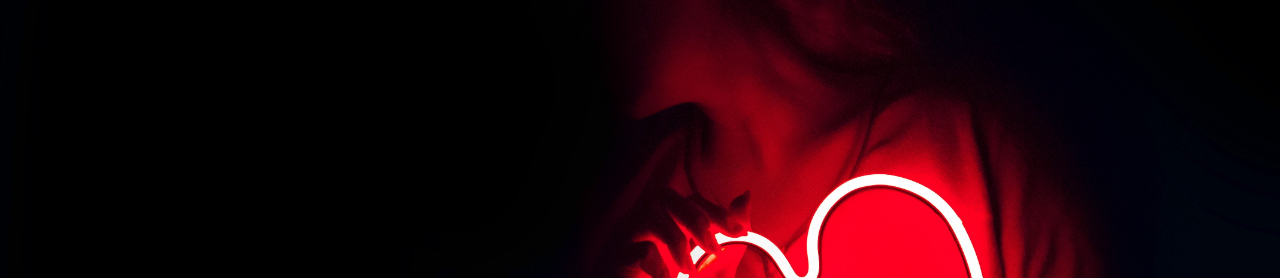
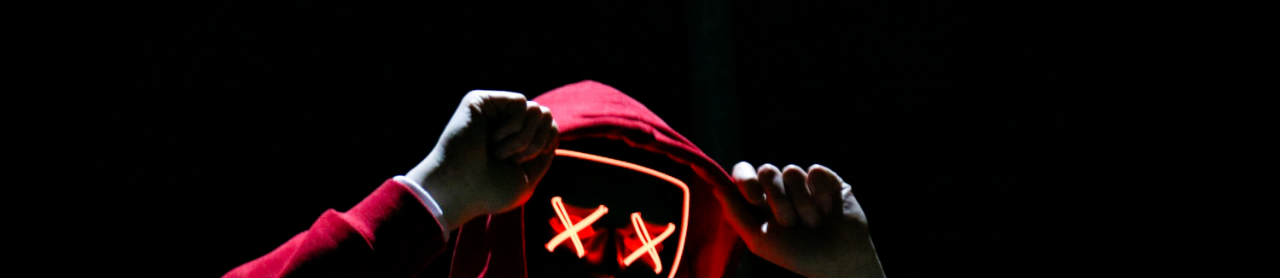
Before and after one commit to amalendu315/Portfolio-Website, a plain HTML site: page index.html in a window 1280 px wide. Shown: the part 119-397 px from the top of the page. Drawn offline with nearby package versions, Linux system fonts and the light colour scheme.

Commit message:
commit 2

```diff
--- a/style.css
+++ b/style.css
@@ -7,7 +7,7 @@
 .hero {
     height: 100vh;
     width: 100%;
-    background-image: url(./images/image-bg.jpg);
+    background-image: url(./images/bg-3.jpg);
     background-size: cover;
     background-position: center;
 }
```
